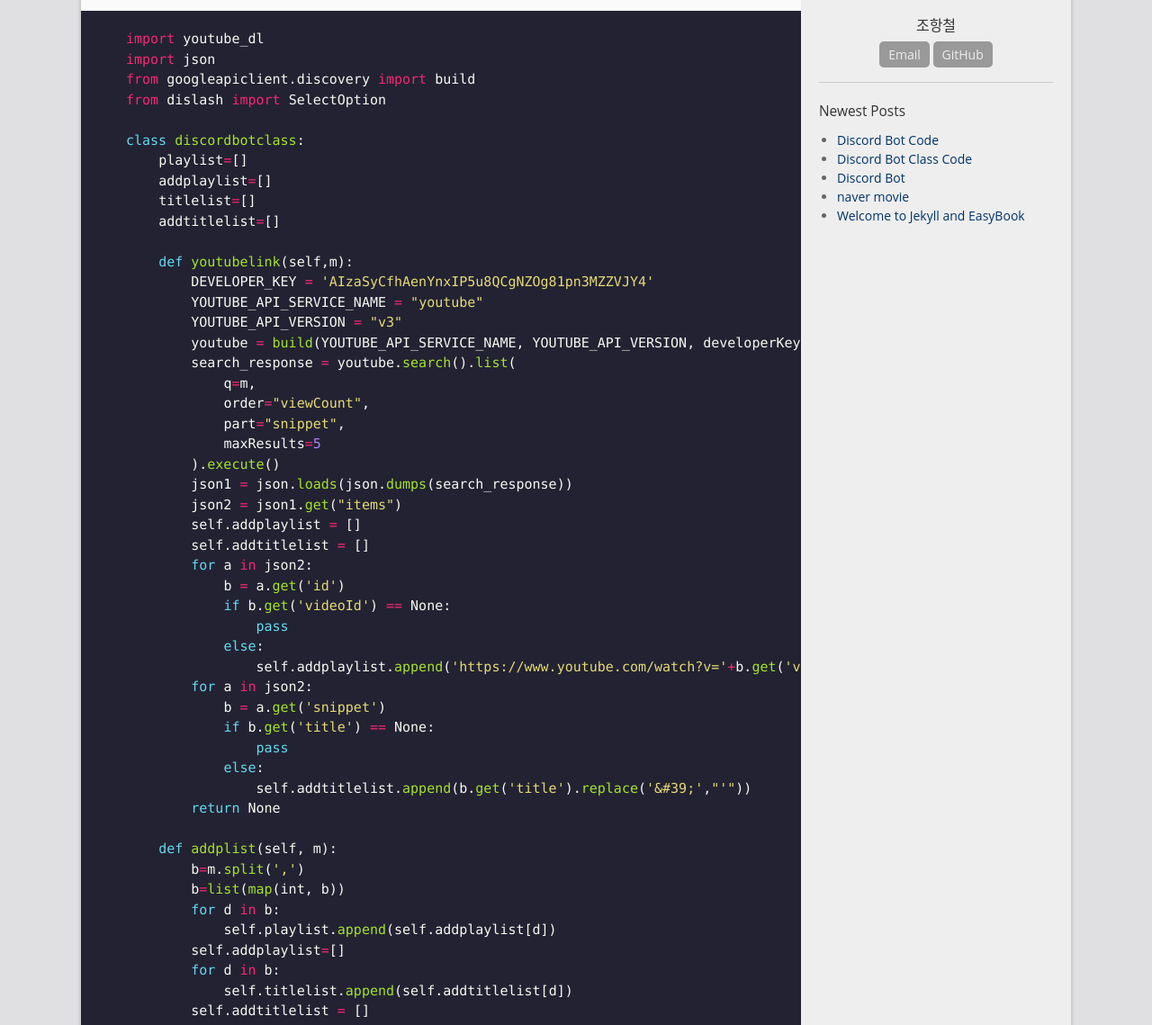
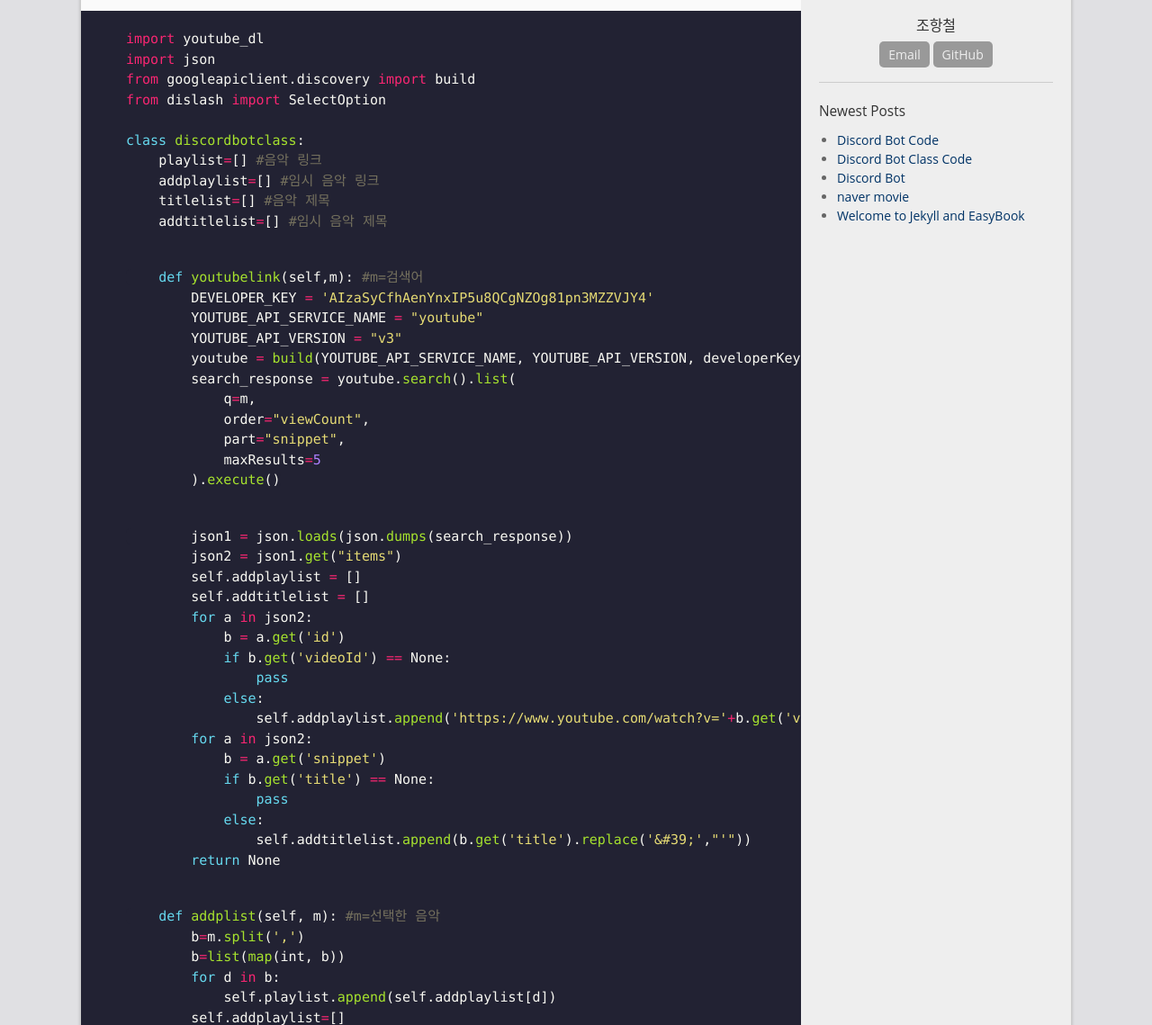
Before and after one commit to chohz1003/chohz1003.github.com, a Jekyll site: the page built from _posts/discord/2021-08-15-DiscordBot-ClassCode.md, in a window 1280 px wide and 1400 px high, cut to the strip 261-1400 px from the top of the window. Shown: the whole strip at 90% size. Built offline with Jekyll 4.4.1, drawn with Linux system fonts in a browser that asks for light colours; some of the changed text lies outside the part shown.

Commit message:
Update 2021-08-15-DiscordBot-ClassCode.md

````diff
--- a/_posts/discord/2021-08-15-DiscordBot-ClassCode.md
+++ b/_posts/discord/2021-08-15-DiscordBot-ClassCode.md
@@ -12,12 +12,13 @@
 from dislash import SelectOption
 
 class discordbotclass:
-    playlist=[]
-    addplaylist=[]
-    titlelist=[]
-    addtitlelist=[]
-
-    def youtubelink(self,m):
+    playlist=[] #음악 링크
+    addplaylist=[] #임시 음악 링크
+    titlelist=[] #음악 제목
+    addtitlelist=[] #임시 음악 제목
+```
+```python
+    def youtubelink(self,m): #m=검색어
         DEVELOPER_KEY = 'AIzaSyCfhAenYnxIP5u8QCgNZOg81pn3MZZVJY4'
         YOUTUBE_API_SERVICE_NAME = "youtube"
         YOUTUBE_API_VERSION = "v3"
@@ -28,6 +29,8 @@
             part="snippet",
             maxResults=5
         ).execute()
+```
+```python
         json1 = json.loads(json.dumps(search_response))
         json2 = json1.get("items")
         self.addplaylist = []
@@ -45,8 +48,9 @@
             else:
                 self.addtitlelist.append(b.get('title').replace('&#39;',"'"))
         return None
-
-    def addplist(self, m):
+```
+```python
+    def addplist(self, m): #m=선택한 음악
         b=m.split(',')
         b=list(map(int, b))
         for d in b:
@@ -56,19 +60,23 @@
             self.titlelist.append(self.addtitlelist[d])
         self.addtitlelist = []
         return None
-
+```
+```python
     def plist(self):
         return self.titlelist
-
+```
+```python
     def flist(self):
         return self.playlist
-
+```
+```python
     def nplist(self):
         del self.playlist[1:]
         del self.titlelist[1:]
         return None
-
-    def ydll(self,url):
+```
+```python
+    def ydll(self,url): #url=음악 링크
         ydl_opts = {'format': 'bestaudio'}
         FFMPEG_OPTIONS = {'before_options': '-reconnect 1 -reconnect_streamed 1 -reconnect_delay_max 5',
                             'options': '-vn'}
@@ -77,13 +85,15 @@
             URL = info['formats'][0]['url']
             t=info['duration']
         return URL,FFMPEG_OPTIONS,t
-
+```
+```python
     def llist(self):
         del self.titlelist[0]
         del self.playlist[0]
         return self.playlist
-
-    def nnplist(self,m):
+```
+```python
+    def nnplist(self,m): #m=선택한 음악
         b = m.split(',')
         b = list(map(int, b))
         b.reverse()
@@ -92,7 +102,8 @@
         for d in b:
             del self.playlist[d]
         return None
-
+```
+```python
     def bbut(self):
         c=[]
         d=0
@@ -101,8 +112,9 @@
             d=d+1
             c.append(SelectOption("%s" % b[:25], "%s" % b+str(d)))
         return a,c
-
-    def addbbut(self,m):
+```
+```python
+    def addbbut(self,m): #m=선택한 음악 제목
         c=''
         d=0
         f=0
@@ -136,7 +148,8 @@
                     d = d + 1
         c=c[:-1]
         return c
-
+```
+```python
     def pplist(self):
         c = []
         d = 0
@@ -145,8 +158,9 @@
             d = d + 1
             c.append(SelectOption("%s" % b[:25], "%s" % b + str(d)))
         return a, c
-
-    def adpplist(self,m):
+```
+```python
+    def adpplist(self,m): #m=선택한 음악
         c = ''
         d = 0
         f = 0
````
